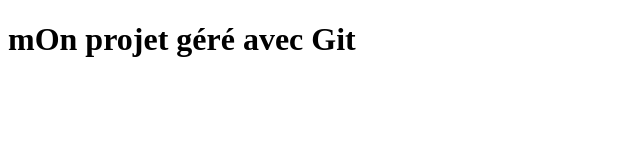
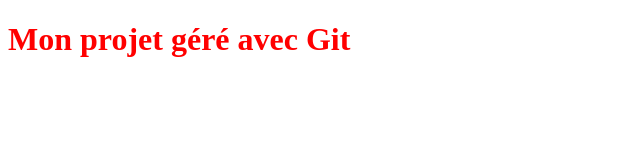
Before and after one commit to AuroreAile/Projet-Code-Source, a plain HTML site: page index.html in a window 1280 px wide. Shown: the whole page, without its empty margins (0-640 px from the left). Drawn offline with Linux system fonts and the light colour scheme.

Commit message:
ajout d'un fichier css

```diff
--- a/index.html
+++ b/index.html
@@ -4,8 +4,9 @@
     <meta charset="UTF-8">
     <meta name="viewport" content="width=device-width, initial-scale=1.0">
     <title>Mon projet Git</title>
+    <link rel="stylesheet" href="style.css">
 </head>
 <body>
-    <h1>mOn projet géré avec Git</h1>
+    <h1>Mon projet géré avec Git</h1>
 </body>
 </html>
--- /dev/null
+++ b/style.css
@@ -0,0 +1,3 @@
+h1 {
+    color: red;
+}
```
